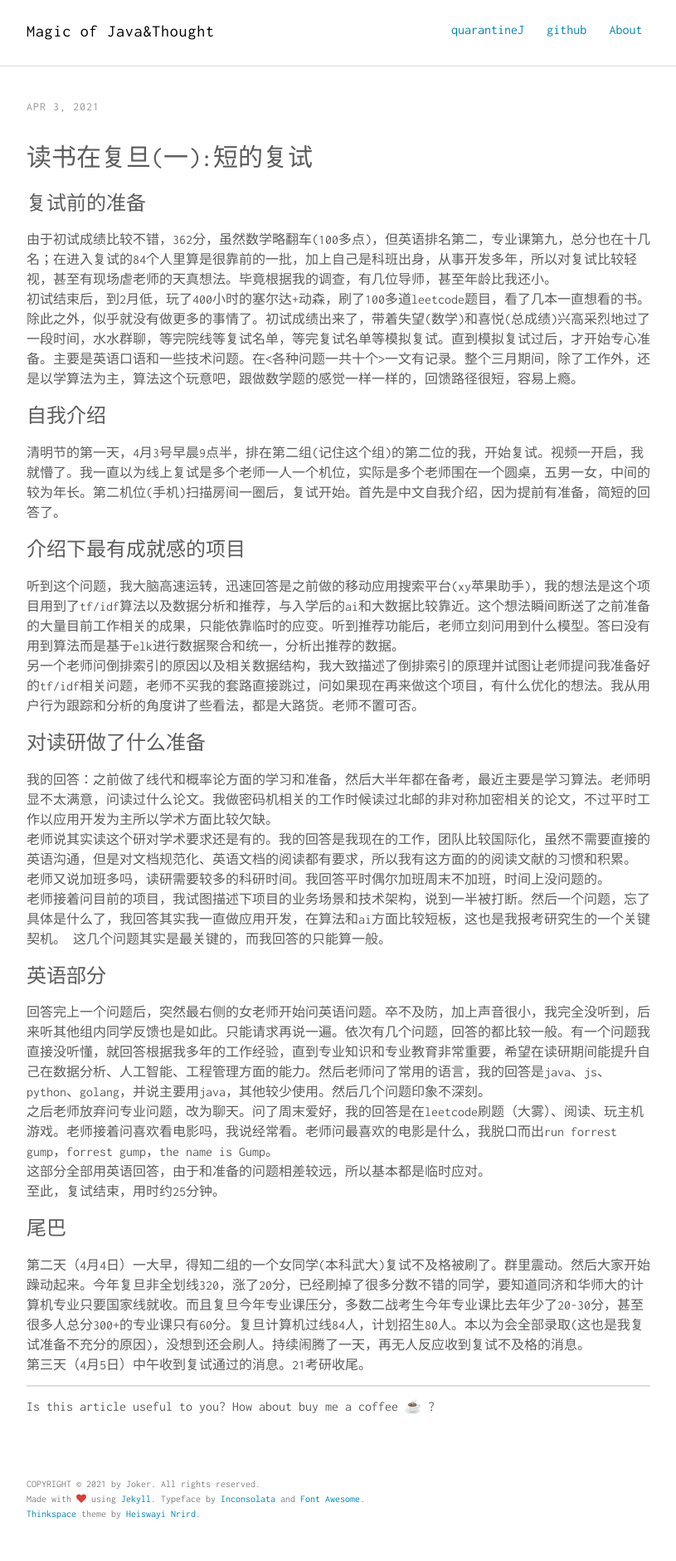
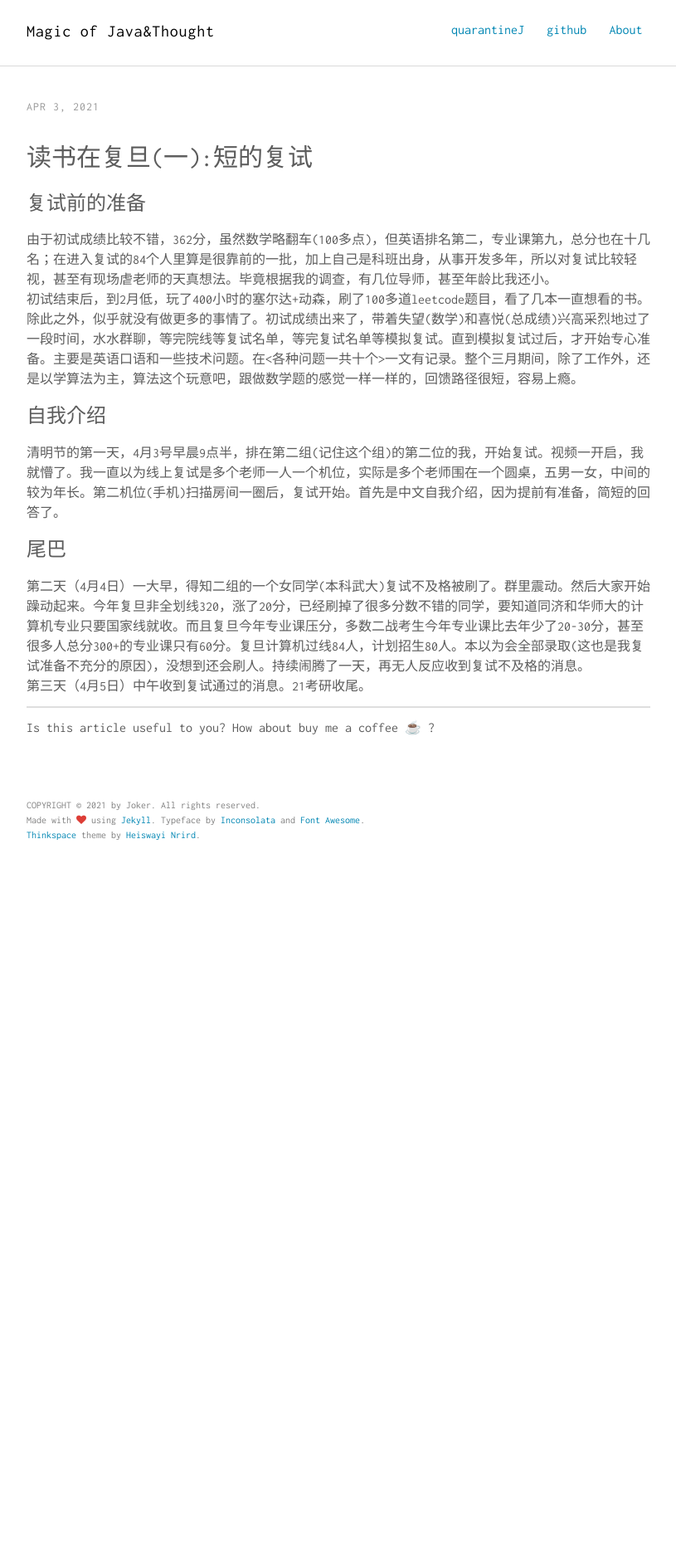
Before and after one commit to rongjoker/rongjoker.github.io, a Jekyll site: the page built from _posts/2021-04-03-fudan1retest.md, in a window 1280 px wide. Shown: the whole page at 83% size, without its empty margins (232-1047 px from the left). Built offline with Jekyll 4.4.1, drawn with Linux system fonts in a browser that asks for light colours; comment, search, counter and statistics services are not loaded; after the commit the page ends 1063 px from its top, so only the background shows below that.

Commit message:
Update 2021-04-03-fudan1retest.md

```diff
--- a/_posts/2021-04-03-fudan1retest.md
+++ b/_posts/2021-04-03-fudan1retest.md
@@ -13,26 +13,6 @@ title: 读书在复旦(一):短的复试
 <br>
 
 
-### 介绍下最有成就感的项目
-听到这个问题，我大脑高速运转，迅速回答是之前做的移动应用搜索平台(xy苹果助手)，我的想法是这个项目用到了tf/idf算法以及数据分析和推荐，与入学后的ai和大数据比较靠近。这个想法瞬间断送了之前准备的大量目前工作相关的成果，只能依靠临时的应变。听到推荐功能后，老师立刻问用到什么模型。答曰没有用到算法而是基于elk进行数据聚合和统一，分析出推荐的数据。<br>
-另一个老师问倒排索引的原因以及相关数据结构，我大致描述了倒排索引的原理并试图让老师提问我准备好的tf/idf相关问题，老师不买我的套路直接跳过，问如果现在再来做这个项目，有什么优化的想法。我从用户行为跟踪和分析的角度讲了些看法，都是大路货。老师不置可否。
-
-
-### 对读研做了什么准备
-我的回答：之前做了线代和概率论方面的学习和准备，然后大半年都在备考，最近主要是学习算法。老师明显不太满意，问读过什么论文。我做密码机相关的工作时候读过北邮的非对称加密相关的论文，不过平时工作以应用开发为主所以学术方面比较欠缺。<br>
-老师说其实读这个研对学术要求还是有的。我的回答是我现在的工作，团队比较国际化，虽然不需要直接的英语沟通，但是对文档规范化、英语文档的阅读都有要求，所以我有这方面的的阅读文献的习惯和积累。<br>
-老师又说加班多吗，读研需要较多的科研时间。我回答平时偶尔加班周末不加班，时间上没问题的。<br>
-老师接着问目前的项目，我试图描述下项目的业务场景和技术架构，说到一半被打断。然后一个问题，忘了具体是什么了，我回答其实我一直做应用开发，在算法和ai方面比较短板，这也是我报考研究生的一个关键契机。
-这几个问题其实是最关键的，而我回答的只能算一般。
-<br>
-
-### 英语部分
-回答完上一个问题后，突然最右侧的女老师开始问英语问题。卒不及防，加上声音很小，我完全没听到，后来听其他组内同学反馈也是如此。只能请求再说一遍。依次有几个问题，回答的都比较一般。有一个问题我直接没听懂，就回答根据我多年的工作经验，直到专业知识和专业教育非常重要，希望在读研期间能提升自己在数据分析、人工智能、工程管理方面的能力。然后老师问了常用的语言，我的回答是java、js、python、golang，并说主要用java，其他较少使用。然后几个问题印象不深刻。
-<br>之后老师放弃问专业问题，改为聊天。问了周末爱好，我的回答是在leetcode刷题（大雾）、阅读、玩主机游戏。老师接着问喜欢看电影吗，我说经常看。老师问最喜欢的电影是什么，我脱口而出run forrest gump，forrest gump，the name is Gump。<br>
-这部分全部用英语回答，由于和准备的问题相差较远，所以基本都是临时应对。<br>
-至此，复试结束，用时约25分钟。
-
-
 ### 尾巴
 第二天（4月4日）一大早，得知二组的一个女同学(本科武大)复试不及格被刷了。群里震动。然后大家开始躁动起来。今年复旦非全划线320，涨了20分，已经刷掉了很多分数不错的同学，要知道同济和华师大的计算机专业只要国家线就收。而且复旦今年专业课压分，多数二战考生今年专业课比去年少了20-30分，甚至很多人总分300+的专业课只有60分。复旦计算机过线84人，计划招生80人。本以为会全部录取(这也是我复试准备不充分的原因)，没想到还会刷人。持续闹腾了一天，再无人反应收到复试不及格的消息。<br>
 第三天（4月5日）中午收到复试通过的消息。21考研收尾。
```
